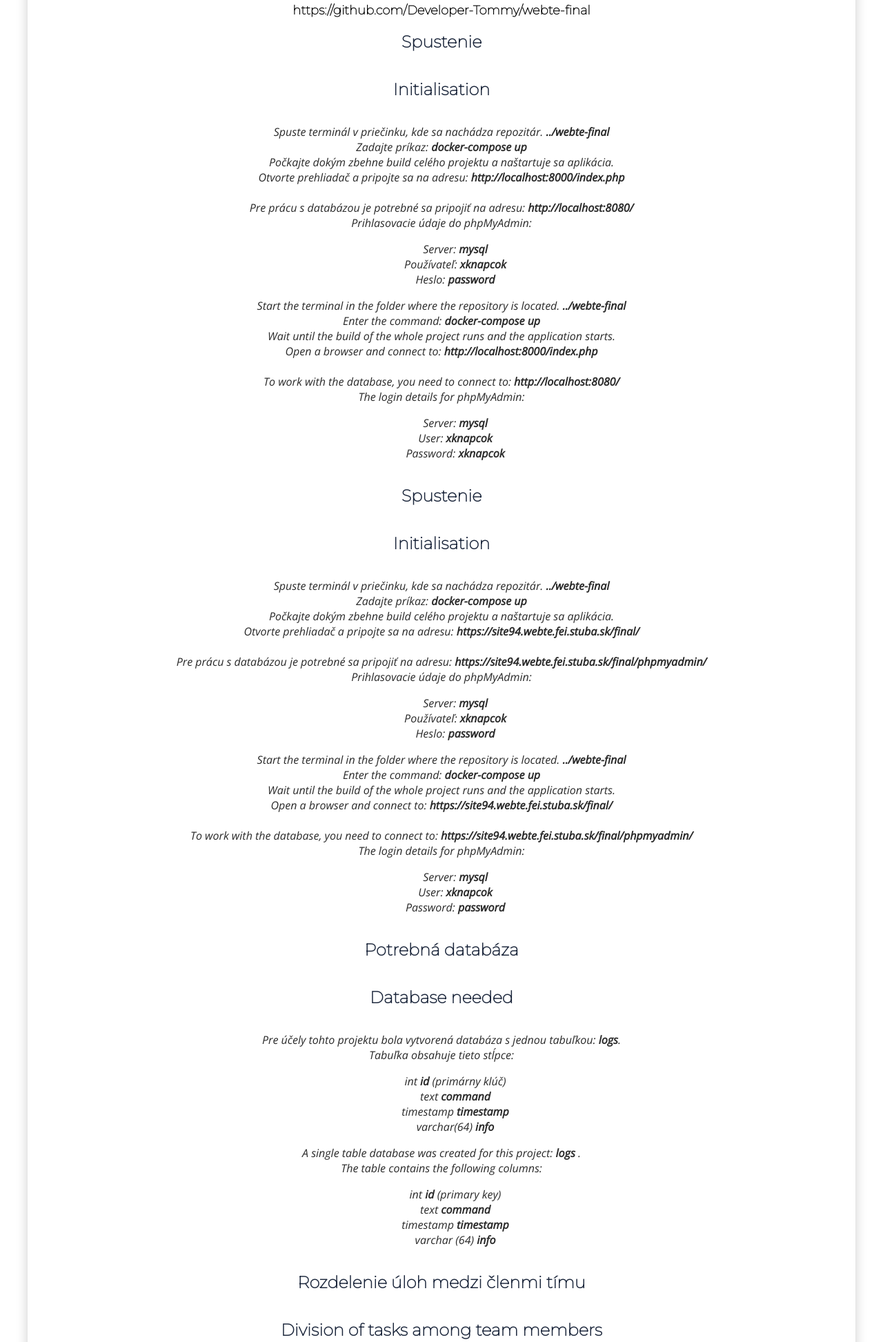
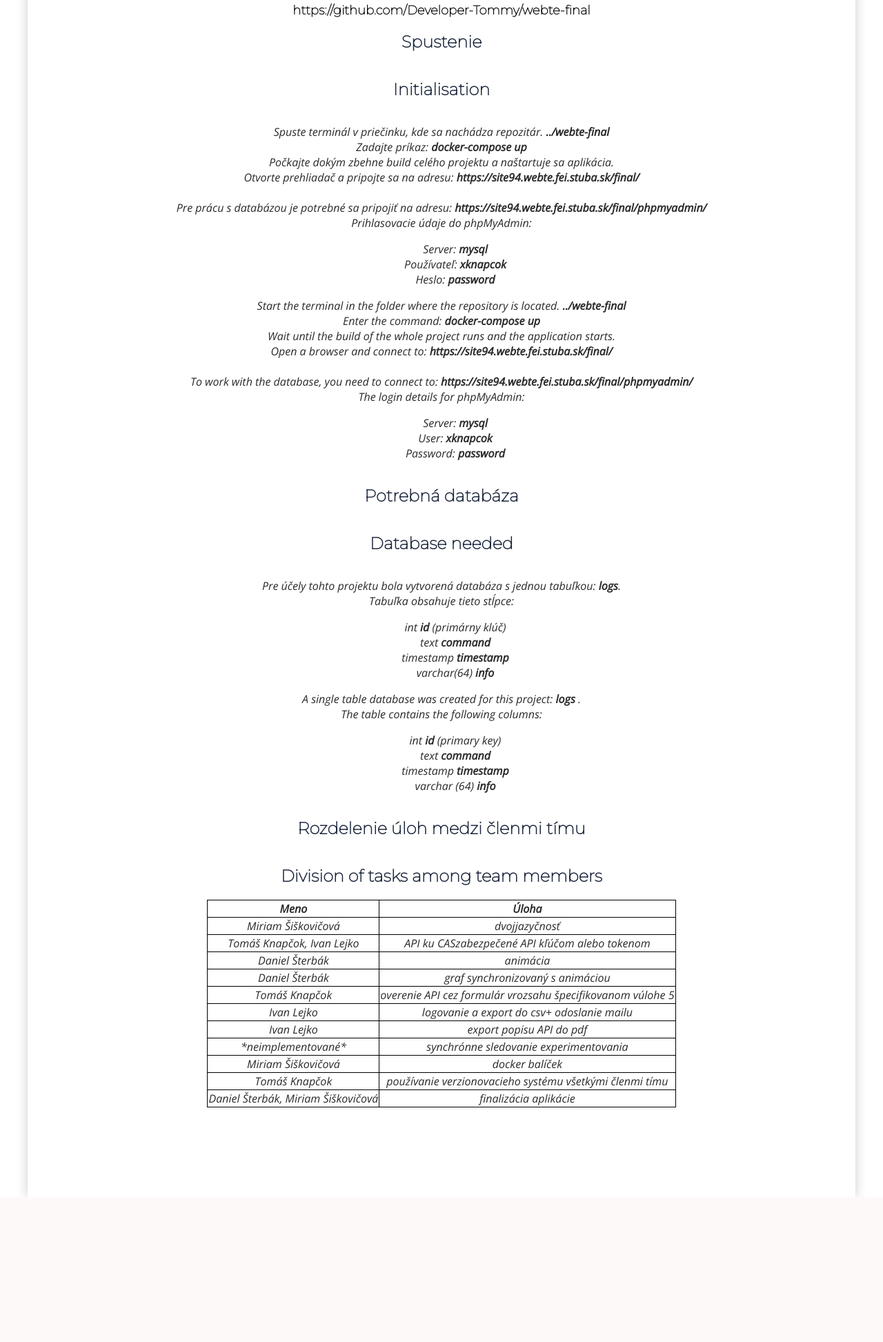
Before and after one commit to Developer-Tommy/webte-final, a PHP site: page /phpmailer/documentation.php?lang=1 in a window 1280 px wide. Shown: the part 1296-3241 px from the top of the page at 69% size. After the commit the page ends 3029 px from the top, so only its background shows below. Run offline with PHP 8.4, Linux system fonts and the light colour scheme; some libraries are stand-ins or nearby versions.

Commit message:
documentation fix

```diff
--- a/web/public/documentation.php
+++ b/web/public/documentation.php
@@ -83,22 +83,22 @@ $lg = $_GET['lang'];
             <h2 lang="en">Technologies used</h2>
             <p lang="sk">
                 Nginx, PHP-FPM, Composer, MySQL, PHPMyAdmin, Octave, Docker, Git <br>
-                Graf bol robený pomocou javascript knižnice <a href="https://apexcharts.com/"
+                Graf bol robený pomocou javascript knižnice <a style="color:black;" href="https://apexcharts.com/"
                                                                class="link">ApexCharts.js</a> <br>
-                Animácia pomocou javascript knižnice <a href="http://fabricjs.com/" class="link">Fabric.js</a> <br>
-                Posielanie na email je pomocou <a href="https://github.com/PHPMailer/PHPMailer"
+                Animácia pomocou javascript knižnice <a style="color:black;" href="http://fabricjs.com/" class="link">Fabric.js</a> <br>
+                Posielanie na email je pomocou <a style="color:black;" href="https://github.com/PHPMailer/PHPMailer"
                                                   class="link">PHPMailer</a> <br>
-                Konvertovanie HTML do PDF je pomocou <a href="https://ekoopmans.github.io/html2pdf.js/" class="link">html2pdf.js</a>
+                Konvertovanie HTML do PDF je pomocou <a style="color:black;" href="https://ekoopmans.github.io/html2pdf.js/" class="link">html2pdf.js</a>
             </p>
             <p lang="en">
                 Nginx, PHP-FPM, Composer, MySQL, PHPMyAdmin, Octave, Docker, Git <br>
-                The graph was made using javascript library <a href="https://apexcharts.com/" class="link">
+                The graph was made using javascript library <a style="color:black;" href="https://apexcharts.com/" class="link">
                     ApexCharts.js </a> <br>
-                Animation was me using javascript library <a href="http://fabricjs.com/" class="link"> Fabric.js </a>
+                Animation was me using javascript library <a style="color:black;" href="http://fabricjs.com/" class="link"> Fabric.js </a>
                 <br>
-                Emailing was made using <a href="https://github.com/PHPMailer/PHPMailer" class="link"> PHPMailer </a>
+                Emailing was made using <a style="color:black;" href="https://github.com/PHPMailer/PHPMailer" class="link"> PHPMailer </a>
                 <br>
-                Converting HTML to PDF was made using <a href="https://ekoopmans.github.io/html2pdf.js/" class="link">
+                Converting HTML to PDF was made using <a style="color:black;" href="https://ekoopmans.github.io/html2pdf.js/" class="link">
                     html2pdf.js </a>
             </p>
 
@@ -118,40 +118,12 @@ $lg = $_GET['lang'];
                 ready.
                 <br>
             </p>
-            <a href="https://github.com/matej172/php-docker-example/tree/octave" class="link">https://github.com/matej172/php-docker-example/tree/octave</a>
+            <a style="color:black;" href="https://github.com/matej172/php-docker-example/tree/octave" class="link">https://github.com/matej172/php-docker-example/tree/octave</a>
 
             <h2 lang="sk">Náš repozitár</h2>
             <h2 lang="en">Our repository</h2>
-            <a href="https://github.com/Developer-Tommy/webte-final" class="link">https://github.com/Developer-Tommy/webte-final</a>
+            <a style="color:black;" href="https://github.com/Developer-Tommy/webte-final" class="link">https://github.com/Developer-Tommy/webte-final</a>
 
-            <h2 lang="sk">Spustenie</h2>
-            <h2 lang="en">Initialisation</h2>
-            <p lang="sk">
-                Spuste terminál v priečinku, kde sa nachádza repozitár. <strong>../webte-final</strong> <br>
-                Zadajte príkaz: <strong>docker-compose up</strong> <br>
-                Počkajte dokým zbehne build celého projektu a naštartuje sa aplikácia. <br>
-                Otvorte prehliadač a pripojte sa na adresu: <strong>http://localhost:8000/index.php</strong> <br> <br>
-                Pre prácu s databázou je potrebné sa pripojiť na adresu: <strong>http://localhost:8080/</strong> <br>
-                Prihlasovacie údaje do phpMyAdmin: <br>
-            <ul lang="sk">
-                <li><i> Server: </i> <strong> mysql </strong></li>
-                <li><i> Používateľ: </i> <strong> xknapcok </strong></li>
-                <li><i> Heslo: </i> <strong> password </strong></li>
-            </ul>
-            </p>
-            <p lang="en">
-                Start the terminal in the folder where the repository is located. <strong> ../webte-final </strong> <br>
-                Enter the command: <strong> docker-compose up </strong> <br>
-                Wait until the build of the whole project runs and the application starts. <br>
-                Open a browser and connect to: <strong> http://localhost:8000/index.php </strong> <br> <br>
-                To work with the database, you need to connect to: <strong> http://localhost:8080/</strong> <br>
-                The login details for phpMyAdmin: <br>
-            <ul lang="en">
-                <li><i> Server: </i> <strong> mysql </strong></li>
-                <li><i> User: </i> <strong> xknapcok </strong></li>
-                <li><i> Password: </i> <strong> xknapcok </strong></li>
-            </ul>
-            </p>
         <h2 lang="sk">Spustenie</h2>
         <h2 lang="en">Initialisation</h2>
         <p lang="sk">
```
